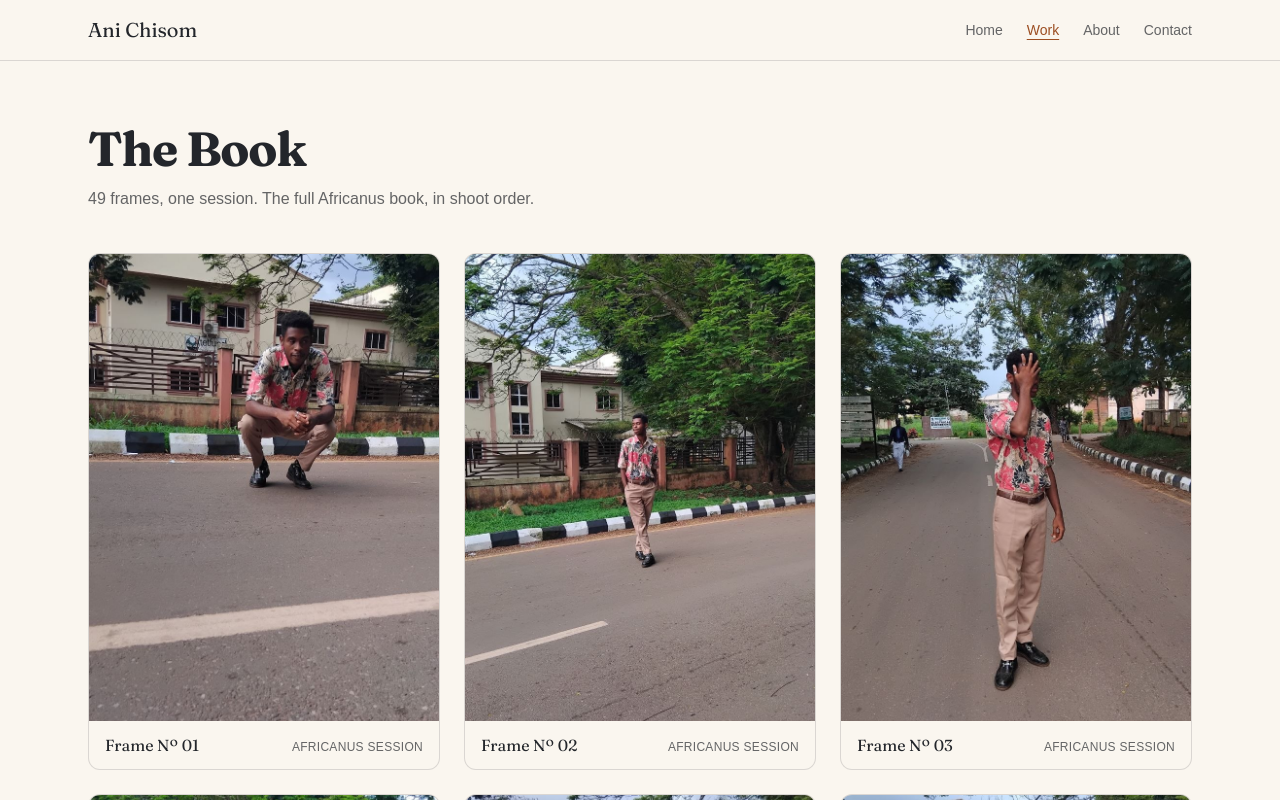
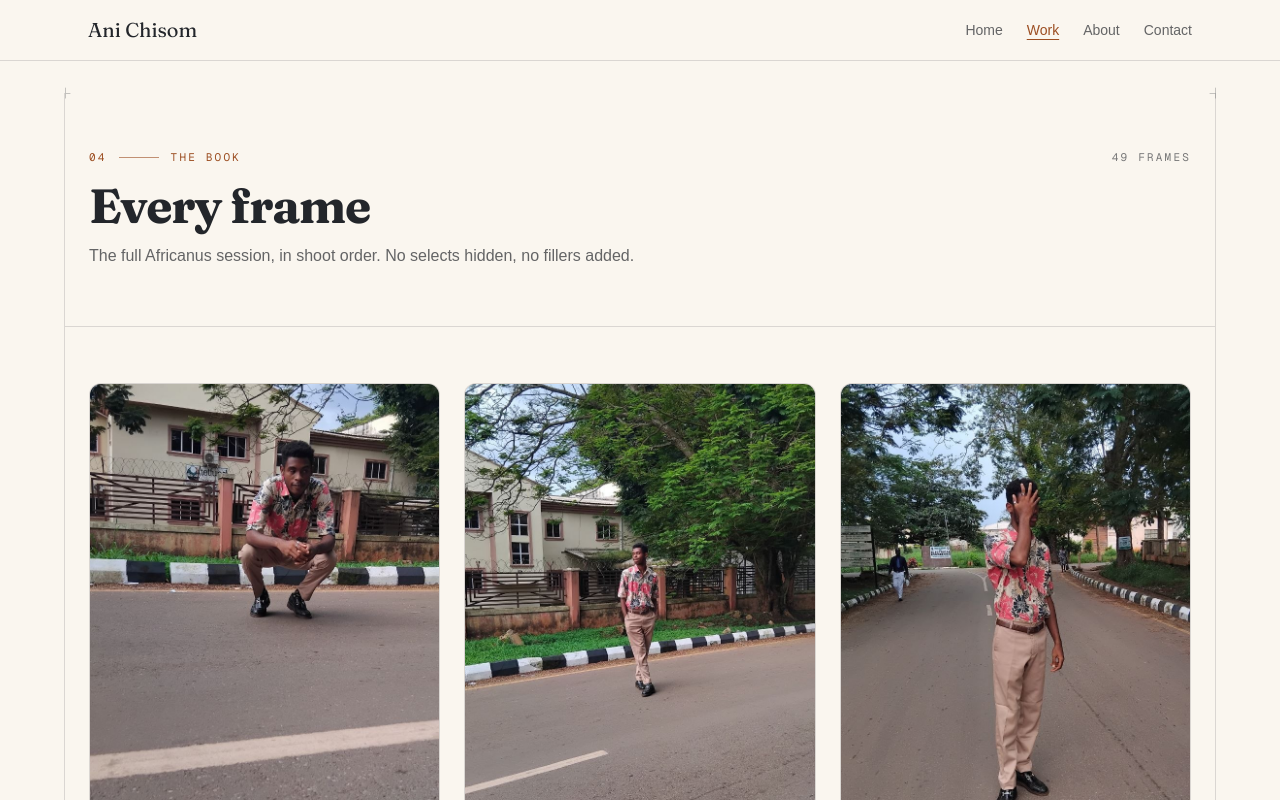
Before and after one commit to Wicje/fashionportfolio, a Next.js app: page /work in a window 1280 px wide. Shown: the top 800 px of the page. Built offline with nearby package versions, Linux system fonts and the light colour scheme.

Commit message:
Unify sub-pages into shared blueprint frame
New BlueprintPage shell (bordered frame, plus marks, mono index lane,
display title, meta note) used by work, about, and contact. Gallery
slimmed to grid-only; mono captions throughout; about portrait and
contact CTA recomposed inside the frame.

```diff
--- a/src/app/about/page.tsx
+++ b/src/app/about/page.tsx
@@ -1,6 +1,6 @@
 import type { Metadata } from "next";
 import Image from "next/image";
-import { Container } from "@/components/ui/container";
+import { BlueprintPage } from "@/components/blueprint-page";
 import { Text } from "@/components/ui/text";
 import { BIO, CREDITS, SITE } from "@/data/site";
 import { PORTRAIT_ALT, PORTRAIT_SRC } from "@/data/works";
@@ -12,9 +12,15 @@ export const metadata: Metadata = {
 
 export default function AboutPage() {
   return (
-    <main className="bg-offwhite">
-      <Container className="py-12 sm:py-16">
+    <main className="py-6 sm:py-8">
+      <BlueprintPage
+        index="05"
+        label="The profile"
+        title="Engineer, meet muse"
+        meta="Frame Nº 14"
+      >
         <div className="grid gap-10 sm:grid-cols-[2fr_3fr] sm:gap-12">
+          <figure>
             <div className="relative aspect-[3/4] overflow-hidden rounded-xl border border-charcoal/15 bg-charcoal/10">
               <Image
                 src={PORTRAIT_SRC}
@@ -25,12 +31,13 @@ export default function AboutPage() {
                 priority
               />
             </div>
+            <figcaption className="mt-3 font-mono text-[11px] tracking-[0.14em] text-charcoal/60 uppercase">
+              Portrait — Frame Nº 14
+            </figcaption>
+          </figure>
           <div>
-            <Text as="h1" className="font-display text-charcoal">
-              About
-            </Text>
-            {BIO.map((paragraph) => (
-              <Text key={paragraph.slice(0, 24)} className="mt-4 text-charcoal/80">
+            {BIO.map((paragraph, i) => (
+              <Text key={paragraph.slice(0, 24)} className={i === 0 ? "text-lg text-charcoal" : "mt-4 text-charcoal/80"}>
                 {paragraph}
               </Text>
             ))}
@@ -50,7 +57,7 @@ export default function AboutPage() {
             )}
           </div>
         </div>
-      </Container>
+      </BlueprintPage>
     </main>
   );
 }
--- a/src/app/contact/page.tsx
+++ b/src/app/contact/page.tsx
@@ -1,4 +1,5 @@
 import type { Metadata } from "next";
+import { BlueprintPage } from "@/components/blueprint-page";
 import { Text } from "@/components/ui/text";
 import { SITE } from "@/data/site";
 
@@ -9,28 +10,26 @@ export const metadata: Metadata = {
 
 export default function ContactPage() {
   return (
-    <main className="bg-offwhite">
-      <div className="mx-auto flex min-h-[70vh] w-full max-w-2xl flex-col justify-center px-4 py-16 text-center sm:px-6 sm:py-24">
-        <Text as="h1" className="font-display text-charcoal">
-          Let&apos;s make something
-        </Text>
-        <Text className="mx-auto mt-4 max-w-md text-lg text-charcoal/80">
-          Currently open to editorial, campaign, and portrait collaborations.
-          Tell me about your project — I reply within two days.
-        </Text>
-        <div className="mt-10">
+    <main className="py-6 sm:py-8">
+      <BlueprintPage
+        index="06"
+        label="The booking"
+        title="Let's make something"
+        lede="Currently open to editorial, campaign, and portrait collaborations. Tell me about your project — I reply within two days."
+        meta="Replies in 48h"
+      >
+        <div className="flex flex-col items-start gap-8 py-4">
           <a
             href={`mailto:${SITE.bookingEmail}`}
-            className="inline-flex h-12 items-center justify-center rounded-md bg-peach px-8 text-base font-medium text-charcoal transition-colors hover:bg-ember hover:text-offwhite focus-visible:outline-none focus-visible:ring-2 focus-visible:ring-charcoal focus-visible:ring-offset-2"
+            className="inline-flex h-14 items-center justify-center rounded-md bg-peach px-8 text-lg font-medium text-charcoal transition-colors hover:bg-ember hover:text-offwhite focus-visible:outline-none focus-visible:ring-2 focus-visible:ring-charcoal focus-visible:ring-offset-2"
           >
             {SITE.bookingEmail}
           </a>
-        </div>
           {SITE.socials.length > 0 && (
-          <ul className="mt-8 flex justify-center gap-6">
+            <ul className="flex flex-wrap gap-x-6 gap-y-2">
               {SITE.socials.map((social) => (
                 <li key={social.href}>
-                <a href={social.href} className="text-sm font-medium text-charcoal/70 underline underline-offset-4 hover:text-charcoal">
+                  <a href={social.href} className="font-mono text-xs tracking-[0.14em] text-charcoal/70 uppercase underline underline-offset-4 hover:text-charcoal">
                     {social.label}
                   </a>
                 </li>
@@ -38,6 +37,7 @@ export default function ContactPage() {
             </ul>
           )}
         </div>
+      </BlueprintPage>
     </main>
   );
 }
--- a/src/app/work/page.tsx
+++ b/src/app/work/page.tsx
@@ -1,5 +1,7 @@
 import type { Metadata } from "next";
+import { BlueprintPage } from "@/components/blueprint-page";
 import { Gallery } from "@/components/gallery";
+import { WORKS } from "@/data/works";
 
 export const metadata: Metadata = {
   title: "The Book",
@@ -8,8 +10,16 @@ export const metadata: Metadata = {
 
 export default function WorkPage() {
   return (
-    <main>
-      <Gallery />
+    <main className="py-6 sm:py-8">
+      <BlueprintPage
+        index="04"
+        label="The book"
+        title="Every frame"
+        lede="The full Africanus session, in shoot order. No selects hidden, no fillers added."
+        meta={`${WORKS.length} frames`}
+      >
+        <Gallery />
+      </BlueprintPage>
     </main>
   );
 }
--- /dev/null
+++ b/src/components/blueprint-page.tsx
@@ -0,0 +1,57 @@
+import type { ReactNode } from "react";
+import { Container } from "@/components/ui/container";
+import { Text } from "@/components/ui/text";
+import { GridPlus } from "@/components/grid-plus";
+
+export interface BlueprintPageProps {
+  index: string;
+  label: string;
+  title: string;
+  lede?: string;
+  /** Right-aligned mono note (e.g. a count). */
+  meta?: string;
+  children: ReactNode;
+}
+
+/**
+ * Shared blueprint shell for sub-pages: bordered frame, corner plus marks,
+ * mono index lane, display title, and an optional hatch divider.
+ */
+export function BlueprintPage({ index, label, title, lede, meta, children }: BlueprintPageProps) {
+  return (
+    <div className="px-3 sm:px-6 lg:px-10">
+      <div className="relative mx-auto max-w-6xl border-x border-charcoal/15">
+        <GridPlus edge="left" className="top-0 left-0" />
+        <GridPlus edge="right" className="top-0 left-full" />
+
+        <Container className="border-b border-charcoal/15 py-10 sm:py-14">
+          <p className="flex items-center gap-3 font-mono text-[11px] tracking-[0.2em] text-ember uppercase">
+            <span aria-hidden="true">{index}</span>
+            <span aria-hidden="true" className="h-px w-10 bg-ember/60" />
+            <span>{label}</span>
+            {meta && (
+              <span className="ml-auto text-charcoal/60">
+                {meta}
+              </span>
+            )}
+          </p>
+          <Text as="h1" className="mt-4 font-display text-charcoal">
+            {title}
+          </Text>
+          {lede && (
+            <Text className="mt-3 max-w-xl text-charcoal/70">
+              {lede}
+            </Text>
+          )}
+        </Container>
+
+        <Container className="py-10 sm:py-14">
+          {children}
+        </Container>
+
+        <GridPlus edge="left" className="top-full left-0" />
+        <GridPlus edge="right" className="top-full left-full" />
+      </div>
+    </div>
+  );
+}
--- a/src/components/gallery.tsx
+++ b/src/components/gallery.tsx
@@ -1,5 +1,4 @@
 import Image from "next/image";
-import { Container } from "@/components/ui/container";
 import { Text } from "@/components/ui/text";
 import { WORKS, type Work } from "@/data/works";
 
@@ -21,24 +20,16 @@ export function WorkCard({ work }: { work: Work }) {
       </div>
       <figcaption className="flex items-baseline justify-between gap-3 px-4 py-3">
         <span className="font-display text-base text-charcoal">{work.title}</span>
-        <span className="shrink-0 text-xs tracking-wide text-charcoal/70 uppercase">Africanus session</span>
+        <span className="shrink-0 font-mono text-[11px] tracking-[0.14em] text-charcoal/60 uppercase">Africanus session</span>
       </figcaption>
     </figure>
   );
 }
 
 export function Gallery({ works = WORKS }: GalleryProps) {
+  if (works.length === 0) {
     return (
-    <Container className="py-12 sm:py-16">
-      <Text as="h1" className="font-display text-charcoal">
-        The Book
-      </Text>
-      <Text className="mt-3 max-w-xl text-charcoal/70">
-        {works.length} frames, one session. The full Africanus book, in shoot order.
-      </Text>
-
-      {works.length === 0 ? (
-        <div className="mt-10 rounded-xl border border-dashed border-charcoal/30 bg-charcoal/5 px-6 py-16 text-center">
+      <div className="rounded-xl border border-dashed border-charcoal/30 bg-charcoal/5 px-6 py-16 text-center">
         <Text as="h2" className="font-display text-2xl text-charcoal">
           No frames yet
         </Text>
@@ -46,15 +37,16 @@ export function Gallery({ works = WORKS }: GalleryProps) {
           New work is on its way — check back soon.
         </Text>
       </div>
-      ) : (
-        <ul aria-label="All frames" className="mt-10 grid grid-cols-1 gap-6 sm:grid-cols-2 lg:grid-cols-3">
+    );
+  }
+
+  return (
+    <ul aria-label="All frames" className="grid grid-cols-1 gap-6 sm:grid-cols-2 lg:grid-cols-3">
       {works.map((work) => (
         <li key={work.id}>
           <WorkCard work={work} />
         </li>
       ))}
     </ul>
-      )}
-    </Container>
   );
 }
```
Lines whose indentation alone changed are shown as unchanged.
